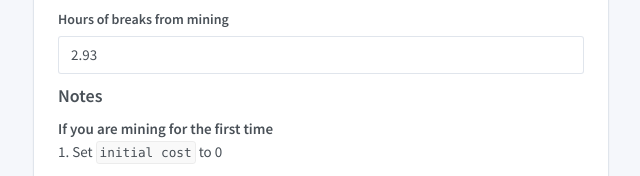
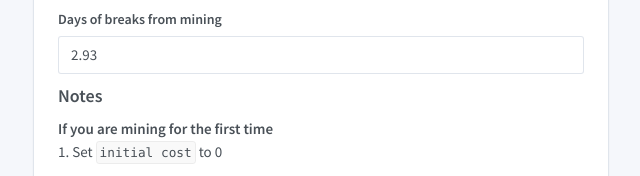
Before and after one commit to AndrewKeYanzhe/ethermine-dashboard, a plain HTML site: page index.html in a window 1280 px wide. Shown: the part 1031-1207 px from the top of the page, 619-1259 px from the left. Drawn offline with nearby package versions, Linux system fonts and the light colour scheme; no server answers.

Commit message:
fix: days (not hours) of breaks label

```diff
--- a/index.html
+++ b/index.html
@@ -230,7 +230,7 @@
 										<input id="initialCost" type="text" class="form-control" name="example-text-input" placeholder="">
 									</div>
 									<div class="mb-3">
-										<label class="form-label">Hours of breaks from mining</label>
+										<label class="form-label">Days of breaks from mining</label>
 										<input id="breaksFromMining" type="text" class="form-control" name="example-text-input" placeholder="">
 									</div>
 
```
